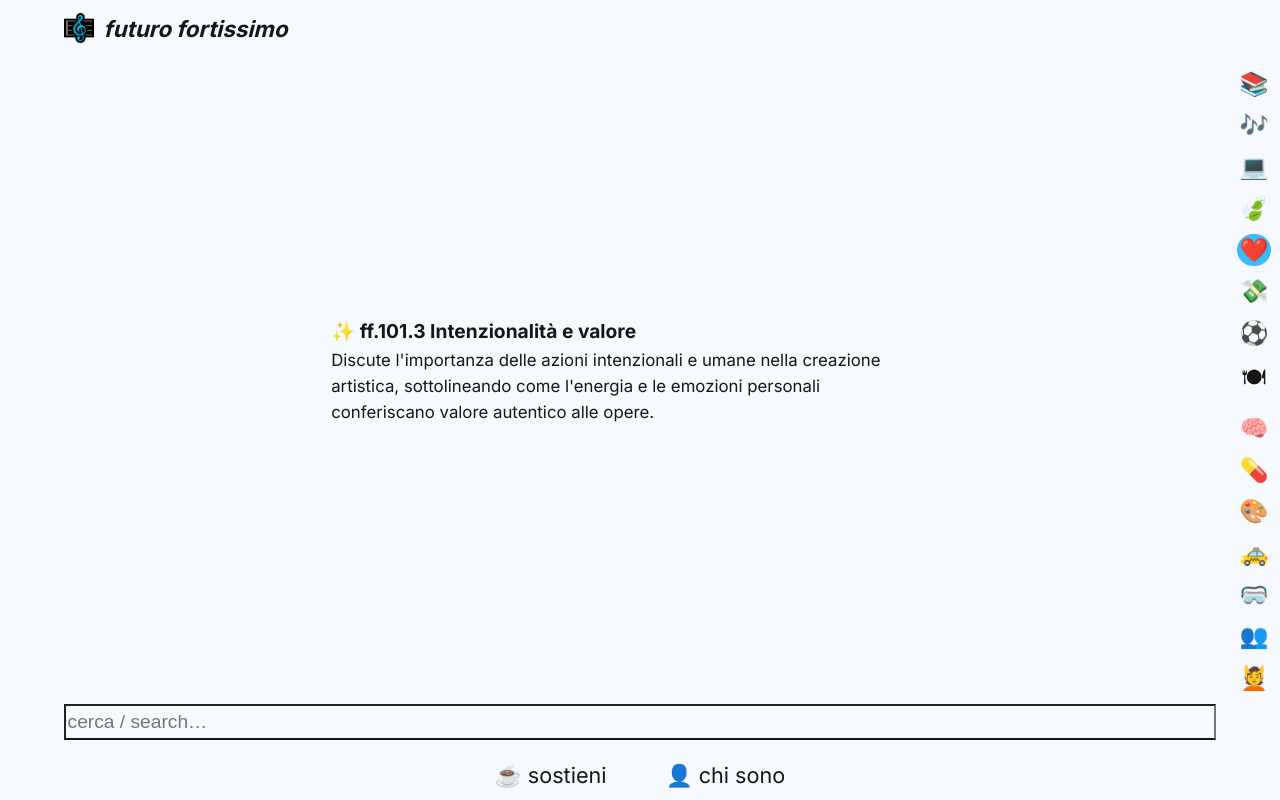
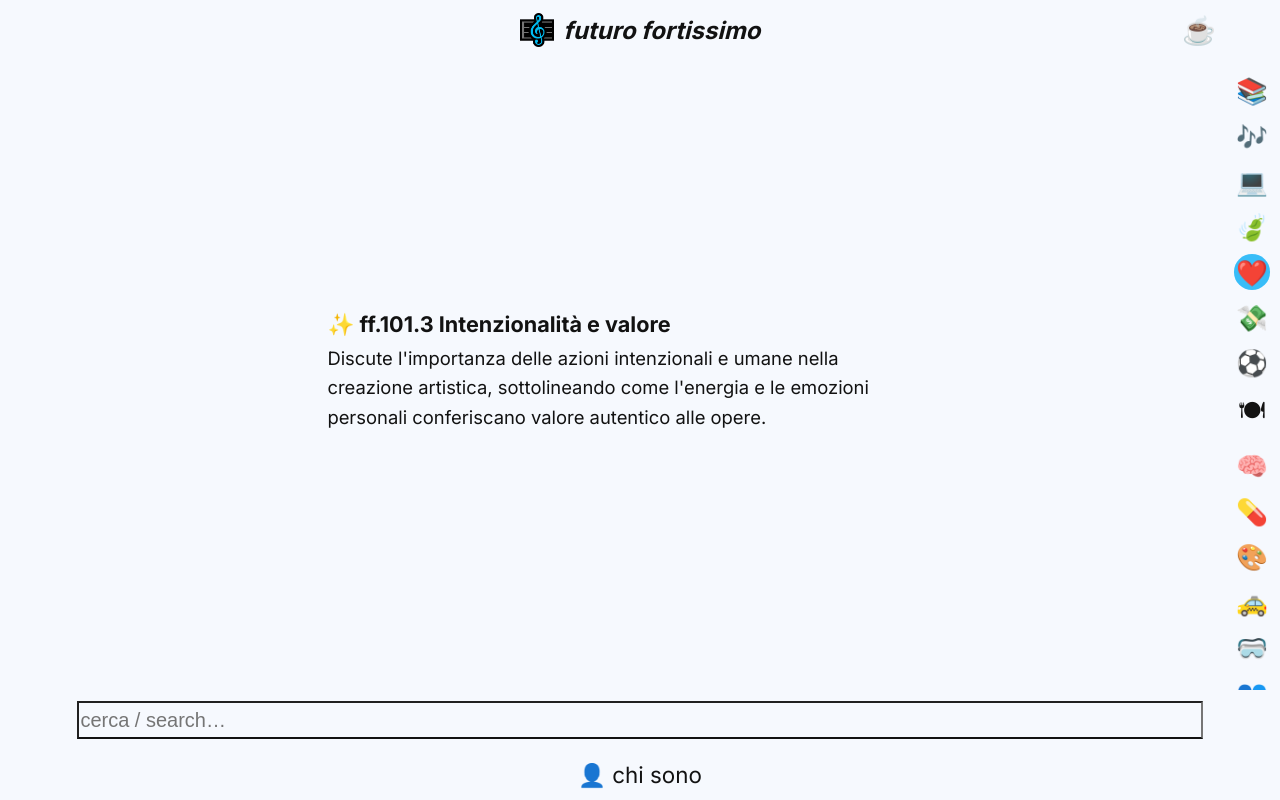
Before and after one commit to micmer-git/ff, a plain HTML site: page index.html in a window 1280 px wide. Both pictures are taken after a click on the element "❤️". Drawn offline with Linux system fonts and the light colour scheme.

Commit message:
Update index.html

```diff
--- a/index.html
+++ b/index.html
@@ -10,167 +10,164 @@
 <link href="https://fonts.googleapis.com/css2?family=Inter:wght@400;700&display=swap" rel="stylesheet">
 
 <style>
-:root{--bg:#f6f9fe;--fg:#161616;--accent:#38bdf8;--gut:52px;--hdr:56px;--srch:56px;--cta:50px}
+:root{
+  --bg:#f6f9fe;--fg:#121212;--acc:#38bdf8;
+  --gut:56px;--hdr:60px;--srch:60px;--cta:50px;
+}
 *{box-sizing:border-box;margin:0;padding:0;-webkit-tap-highlight-color:transparent}
-html,body{height:100%;font-family:Inter,system-ui,sans-serif;background:var(--bg);color:var(--fg);overflow:hidden}
+html,body{height:100%;background:var(--bg);color:var(--fg);font-family:Inter,sans-serif;overflow:hidden}
 a,button{all:unset;cursor:pointer}
-mark{background:var(--accent);color:#fff;border-radius:3px;padding:0 2px}
+mark{background:var(--acc);color:#fff;border-radius:3px;padding:0 3px}
 
-/* ----- layout ----- */
-header{position:fixed;top:0;left:0;right:0;height:var(--hdr);display:flex;gap:.6rem;
-       align-items:center;padding:0 5vw;background:var(--bg);z-index:20}
-header img{height:30px}header h1{font-size:1.4rem;font-weight:700;font-style:italic}
+/* header */
+header{position:fixed;inset:0 0 auto 0;height:var(--hdr);display:flex;align-items:center;justify-content:center;gap:.6rem;padding:0 5vw;z-index:25;background:var(--bg)}
+header img{height:34px}
+header h1{font-size:1.5rem;font-weight:700;font-style:italic}
+#coffee{position:absolute;right:5vw;font-size:1.7rem;cursor:pointer}
 
-/* gutter */
-#gutter{position:fixed;right:0;top:var(--hdr);bottom:calc(var(--srch)+var(--cta));
+/* gutter tags */
+#gutter{position:fixed;top:var(--hdr);bottom:calc(var(--srch)+var(--cta));right:0;
         width:var(--gut);display:flex;flex-direction:column;align-items:center;
-        gap:.55rem;padding-top:.7rem;overflow-y:auto}
-.tag{font-size:1.45rem;padding:.15rem;border-radius:9999px;cursor:pointer}
-.tag.active,.tag:hover{background:var(--accent);color:#fff}
+        gap:.6rem;padding-top:.8rem;overflow-y:auto}
+.tag{font-size:1.6rem;padding:.15rem;border-radius:50%;cursor:pointer}
+.tag.active,.tag:hover{background:var(--acc);color:#fff}
 
-/* canvas */
+/* canvas / pages */
 #canvas{position:fixed;top:var(--hdr);left:0;right:var(--gut);
         bottom:calc(var(--srch)+var(--cta));overflow-y:auto;
         scroll-snap-type:y mandatory;-webkit-overflow-scrolling:touch}
 .page{min-height:calc(100vh - var(--hdr) - var(--srch) - var(--cta));
-      display:flex;align-items:center;justify-content:center;scroll-snap-align:start;padding:0 5vw}
-.box{max-width:620px;width:100%;max-height:75vh;overflow-y:auto;padding:2rem 1.7rem}
+      display:flex;align-items:center;justify-content:center;
+      padding:0 6vw;scroll-snap-align:start}
+.box{max-width:630px;width:100%;max-height:78vh;overflow-y:auto;
+     padding:2.2rem 1.9rem}
 .box::-webkit-scrollbar{display:none}
-.box h2{font-size:1.45rem;font-weight:700;margin-bottom:.65rem}
-.box h3{font-size:1.2rem;font-weight:700;margin:.35rem 0 .25rem}
-.box p{line-height:1.55;margin-bottom:.7rem;font-size:1.05rem}
-.src{font-size:.8rem;color:#555;margin-top:.3rem}
+.box h2{font-size:1.6rem;font-weight:700;margin-bottom:.8rem;text-wrap:balance}
+.box h3{font-size:1.35rem;font-weight:700;margin:.5rem 0 .4rem}
+.box p{font-size:1.15rem;line-height:1.6;margin-bottom:.9rem}
+.src{font-size:.83rem;color:#555;margin-top:.4rem}
 
-/* bottom search */
-#searchWrap{position:fixed;left:0;right:0;bottom:var(--cta);height:var(--srch);
-            background:var(--bg);display:flex;align-items:center;padding:0 5vw;z-index:15}
-#search{flex:1;border-bottom:2px solid var(--fg);font-size:1.2rem;padding:.3rem .1rem;
-        background:transparent;outline:none}
+/* search bar */
+#searchWrap{position:fixed;inset:auto 0 var(--cta) 0;height:var(--srch);background:var(--bg);
+            display:flex;align-items:center;padding:0 6vw;z-index:20}
+#search{flex:1;border-bottom:2px solid var(--fg);font-size:1.25rem;padding:.35rem .1rem;background:transparent;outline:none}
 
-/* CTA bar */
-footer{position:fixed;left:0;right:0;bottom:0;height:var(--cta);background:var(--bg);
-       display:flex;justify-content:center;gap:1.1rem;align-items:center;z-index:20}
-.cta{font-size:1.35rem;padding:.15rem 1.3rem;border-radius:9999px;cursor:pointer}
-.cta:hover{background:var(--accent);color:#fff}
+/* CTA bottom */
+footer{position:fixed;inset:auto 0 0 0;height:var(--cta);background:var(--bg);
+       display:flex;justify-content:center;align-items:center;gap:1.1rem;z-index:20}
+.cta{font-size:1.4rem;padding:.2rem 1.4rem;border-radius:9999px;cursor:pointer}
+.cta:hover{background:var(--acc);color:#fff}
 </style>
 </head>
 <body>
 
 <header>
   <img src="logo.png" alt="logo"><h1>futuro&nbsp;fortissimo</h1>
+  <div id="coffee" onclick="openNew('https://www.paypal.com/paypalme/michelemerelli')">☕</div>
 </header>
 
-<!-- emoji gutter -->
 <div id="gutter"></div>
-
-<!-- main scroll area -->
 <div id="canvas"></div>
 
-<!-- search bottom -->
-<div id="searchWrap">
-  <input id="search" placeholder="cerca / search…">
-</div>
+<div id="searchWrap"><input id="search" placeholder="cerca / search…"></div>
 
-<!-- CTA -->
 <footer>
-  <div class="cta" onclick="openNew('https://www.paypal.com/paypalme/michelemerelli')">☕ sostieni</div>
   <div class="cta" onclick="openNew('https://linktr.ee/micmer')">👤 chi&nbsp;sono</div>
 </footer>
 
 <script>
-/* data paths */
-const SRC={it:'newsletter_data.json',en:'newsletter_data_en.json'},
+/* paths */
+const PATH={it:'newsletter_data.json',en:'newsletter_data_en.json'},
       NOTES_PATH='notes.json',BOOKS_PATH='books.json';
 
 /* state */
-let PUBS,NOTES,BOOKS,q='',tagF=new Set();
+let PUBS,NOTES,BOOKS;let q='',tags=new Set();
 
-/* helper shorties */
+/* helpers */
 const $=s=>document.querySelector(s),
       rnd=a=>a.sort(()=>Math.random()-.5),
-      tagAll=['📚','🎶','💻','🍃','❤️','💸','⚽','🍽','🧠','💊','🎨','🚕','🥽','👥','💆'],
-      openNew=u=>window.open(u,'_blank'),
       match=(t)=>t.toLowerCase().includes(q),
-      hl=t=>q?t.replace(new RegExp(`(${q})`,'gi'),'<mark>$1</mark>'):t;
+      hl=t=>q?t.replace(new RegExp(`(${q})`,'gi'),'<mark>$1</mark>'):t,
+      mkPage=c=>{const p=document.createElement('section');p.className='page';p.appendChild(c);return p;},
+      openNew=u=>window.open(u,'_blank');
 
-/* build gutter once */
+/* TAGS list */
+const allTags=['📚','🎶','💻','🍃','❤️','💸','⚽','🍽','🧠','💊','🎨','🚕','🥽','👥','💆'];
 const gut=$('#gutter');
-tagAll.forEach(e=>{
-  const g=document.createElement('div');g.textContent=e;g.className='tag';gut.appendChild(g);
-  g.onclick=()=>{g.classList.toggle('active');tagF.has(e)?tagF.delete(e):tagF.add(e);render()}
+allTags.forEach(e=>{
+  const d=document.createElement('div');d.textContent=e;d.className='tag';gut.appendChild(d);
+  d.onclick=()=>{d.classList.toggle('active');tags.has(e)?tags.delete(e):tags.add(e);render();}
 });
 
 /* search */
-$('#search').oninput=e=>{q=e.target.value.trim().toLowerCase();render()};
+$('#search').oninput=e=>{q=e.target.value.trim().toLowerCase();render();};
 
 /* load data */
 Promise.all([
-  fetch(SRC['it']).then(r=>r.json()), /* default ita; switch locale = reload site */
+  fetch(PATH.it).then(r=>r.json()),
   fetch(NOTES_PATH).then(r=>r.json()),
   fetch(BOOKS_PATH).then(r=>r.json())
 ]).then(([d,n,b])=>{
   PUBS=rnd(d.publications);
-  NOTES=rnd(n.notes).map(o=>({...o,tags:['🎶']}));   /* attach tag */
+  NOTES=rnd(n.notes).map(o=>({...o,tags:['🎶']}));
   BOOKS=rnd(b).map(o=>({...o,tags:['📚']}));
   render();
 });
 
-/*---- rendering logic ----*/
-function hasTag(objTags){return tagF.size?objTags?.some(t=>tagF.has(t)):true;}
+/* filter helpers */
+const okTag=o=>tags.size?o.tags?.some(t=>tags.has(t)):true,
+      addPages=(arr,fn)=>arr.forEach(x=>fn(x)&&pages.push(x));
 
+/* render --------------------------------*/
 function render(){
   const C=$('#canvas');C.innerHTML='';
   let pages=[];
 
-  /* active search -------------------------------------------------- */
+  /* search active */
   if(q){
-    PUBS.forEach(p=>p.cards.filter(c=>!c.title.startsWith('📖')&&hasTag(c.tags)&&match(p.title+c.title+c.contentBlocks[0].content.join(' ')))
-      .forEach(c=>pages.push(pubCard(p,c,true))));
-    BOOKS.forEach(b=>{if(match(b.title+b.text)&&hasTag(b.tags))pages.push(bookCard(b,true))});
-    NOTES.forEach(n=>{if(match(n.title+(n.description||''))&&hasTag(n.tags))pages.push(noteCard(n,true))});
+    PUBS.forEach(p=>p.cards.filter(c=>!c.title.startsWith('📖')&&okTag(c)&&match(p.title+c.title+c.contentBlocks[0].content.join(' ')))
+                 .forEach(c=>pages.push(pubCard(p,c,true))));
+    addPages(BOOKS,b=>match(b.title+b.text)&&okTag(b.tags)&&pages.push(bookCard(b,true)));
+    addPages(NOTES,n=>match(n.title+(n.description||''))&&okTag(n.tags)&&pages.push(noteCard(n,true)));
     rnd(pages).forEach(p=>C.appendChild(p));return;
   }
 
-  /* tag filter only ----------------------------------------------- */
-  if(tagF.size){
-    /* only book? only note? */
-    if(tagF.size===1 && tagF.has('📚')){BOOKS.forEach(b=>C.appendChild(bookCard(b,false)));return;}
-    if(tagF.size===1 && tagF.has('🎶')){NOTES.forEach(n=>C.appendChild(noteCard(n,false)));return;}
-
-    PUBS.forEach(p=>p.cards.filter(c=>!c.title.startsWith('📖')&&hasTag(c.tags))
-      .forEach(c=>pages.push(pubCard(p,c,false))));
+  /* tag filter */
+  if(tags.size){
+    if(tags.size===1&&tags.has('📚')){BOOKS.forEach(b=>C.appendChild(bookCard(b,false)));return;}
+    if(tags.size===1&&tags.has('🎶')){NOTES.forEach(n=>C.appendChild(noteCard(n,false)));return;}
+    PUBS.forEach(p=>p.cards.filter(c=>!c.title.startsWith('📖')&&okTag(c))
+                 .forEach(c=>pages.push(pubCard(p,c,false))));
     rnd(pages).forEach(p=>C.appendChild(p));return;
   }
 
-  /* home: 1 random ------------------------------------------------- */
-  const bag=[];
-  PUBS.forEach(p=>p.cards.filter(c=>!c.title.startsWith('📖')).forEach(c=>bag.push(pubCard(p,c,false))));
-  BOOKS.forEach(b=>bag.push(bookCard(b,false)));
-  NOTES.forEach(n=>bag.push(noteCard(n,false)));
-  C.appendChild(rnd(bag)[0]);
+  /* home random stream */
+  PUBS.forEach(p=>p.cards.filter(c=>!c.title.startsWith('📖'))
+               .forEach(c=>pages.push(pubCard(p,c,false))));
+  BOOKS.forEach(b=>pages.push(bookCard(b,false)));
+  NOTES.forEach(n=>pages.push(noteCard(n,false)));
+
+  rnd(pages).forEach(p=>C.appendChild(p));
 }
 
-/* ---- builders ---- */
-function pageWrap(inner){const s=document.createElement('section');s.className='page';s.appendChild(inner);return s;}
-
-function pubCard(pub,sub,highlight){
+/* ---- card builders ---- */
+function pubCard(pub,sub,hlght){
   const b=document.createElement('div');b.className='box';
-  b.innerHTML=`<h3>${highlight?hl(sub.title):sub.title}</h3>
-               ${sub.contentBlocks[0].content.map(t=>`<p>${highlight?hl(t):t}</p>`).join('')}`;
-  b.onclick=()=>openNew(pub.substackLink);return pageWrap(b);
+  b.innerHTML=`<h3>${hlght?hl(sub.title):sub.title}</h3>
+      ${sub.contentBlocks[0].content.map(t=>`<p>${hlght?hl(t):t}</p>`).join('')}`;
+  b.onclick=()=>openNew(pub.substackLink);return mkPage(b);
 }
-function bookCard(o,highlight){
+function bookCard(o,hlght){
   const b=document.createElement('div');b.className='box';
-  b.innerHTML=`<h2>${highlight?hl(o.title):o.title}</h2>
-               <p>${highlight?hl(o.text):o.text}</p>
-               <p class="src">${o.book} — ${o.author}</p>`;
-  if(o.url) b.onclick=()=>openNew(o.url);return pageWrap(b);
+  b.innerHTML=`<h2>${hlght?hl(o.title):o.title}</h2>
+     <p>${hlght?hl(o.text):o.text}</p><p class="src">${o.book} — ${o.author}</p>`;
+  if(o.url)b.onclick=()=>openNew(o.url);return mkPage(b);
 }
-function noteCard(n,highlight){
+function noteCard(n,hlght){
+  const host=n.url?new URL(n.url).hostname.replace(/^www\./,''):'';
   const b=document.createElement('div');b.className='box';
-  const host=n.url?new URL(n.url).hostname.replace(/^www\./,''):'';
-  b.innerHTML=`<h2>${highlight?hl(n.title):n.title}</h2>${host?`<p class="src">${host}</p>`:''}`;
-  if(n.url) b.onclick=()=>openNew(n.url);return pageWrap(b);
+  b.innerHTML=`<h2>${hlght?hl(n.title):n.title}</h2>${host?`<p class="src">${host}</p>`:''}`;
+  if(n.url)b.onclick=()=>openNew(n.url);return mkPage(b);
 }
 </script>
 </body>
```
